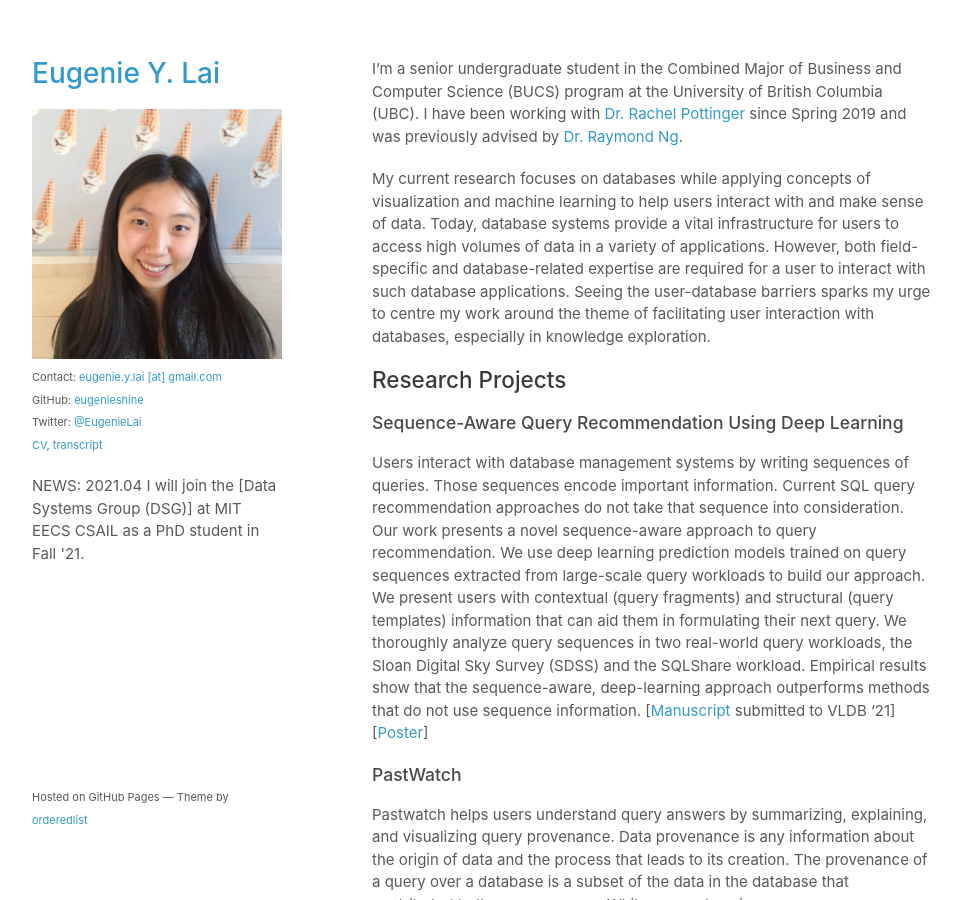
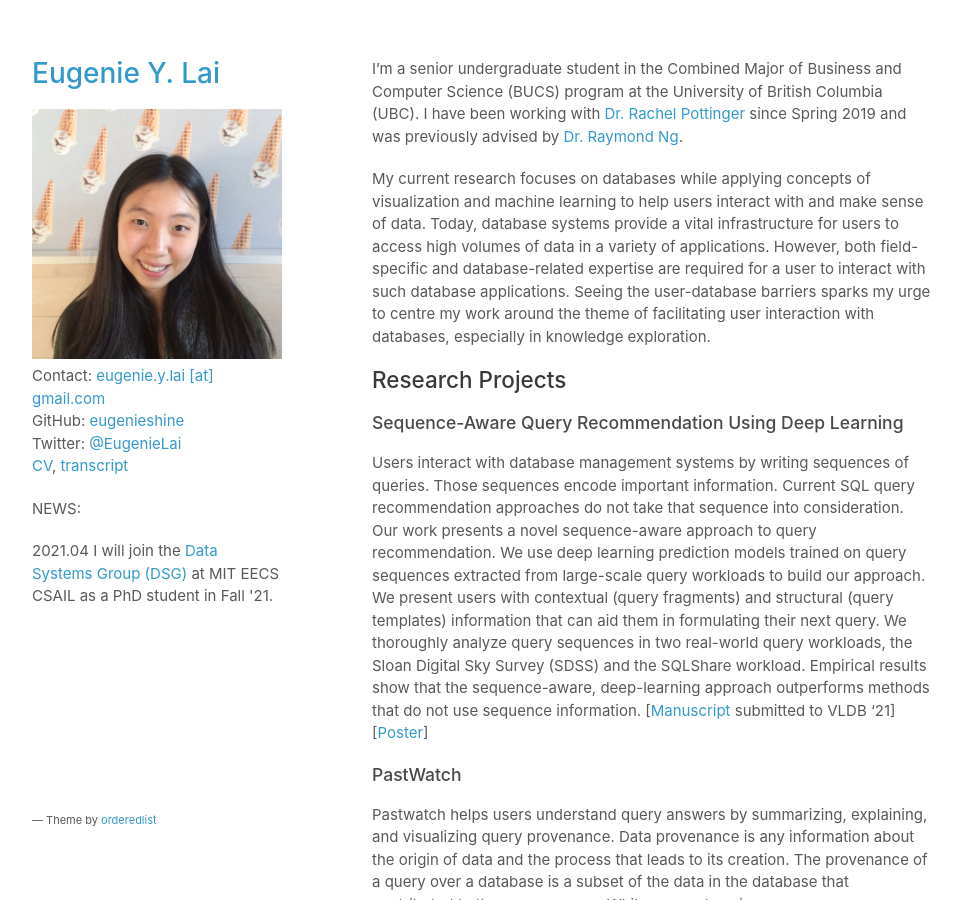
Before and after one commit to eugenielai/eugenielai.github.io, a Jekyll site: the page built from README.md, in a window 1280 px wide and 900 px high. Shown: the whole window, without its empty margins (158-1119 px from the left). Built offline with Jekyll 4.4.1, drawn with Linux system fonts in a browser that asks for light colours; our own code applies the rules of GitHub Pages for plain Markdown files; a script that is not in the unit is left out.

Commit message:
update home: header small

```diff
--- a/_layouts/default.html
+++ b/_layouts/default.html
@@ -21,16 +21,16 @@
           <img src="{{site.logo | relative_url}}" alt="Logo" />
         {% endif %}
 
-        <p><small>Contact: <a href="mailto:eugenie.y.lai@gmail.com">eugenie.y.lai [at] gmail.com</a><br>
+        <p>Contact: <a href="mailto:eugenie.y.lai@gmail.com">eugenie.y.lai [at] gmail.com</a><br>
           GitHub: <a href="https://github.com/eugenieshine">eugenieshine</a><br>
           Twitter: <a href="https://twitter.com/EugenieLai">@EugenieLai</a><br>
           <!--Instagram: <a href="https://www.instagram.com/eugeniesday/">eugeniesday</a><br>-->
           <!--Calendar: <a href="https://calendar.google.com/calendar?cid=eXVqaW5nbGFpMDcwN0BnbWFpbC5jb20">Scheduled</a><br>-->
           <a href="/docs/cvs/cv_elai.pdf">CV</a>, <a href="/docs/transcripts/ubc_transcript_elai.pdf">transcript</a>
-        </small></p>
+        </p>
 
-        <p>NEWS: 2021.04 I will join the [Data Systems Group (DSG)] at MIT EECS CSAIL as a PhD student in Fall '21.
-        </p>
+        <p>NEWS:</p>
+        <p>2021.04 I will join the <a href="http://dsg.csail.mit.edu/">Data Systems Group (DSG)</a> at MIT EECS CSAIL as a PhD student in Fall '21.</p>
 
       </header>
       <section>
@@ -39,7 +39,7 @@
 
       </section>
       <footer>
-        <p><small>Hosted on GitHub Pages &mdash; Theme by <a href="https://github.com/orderedlist">orderedlist</a></small></p>
+        <p><small>&mdash; Theme by <a href="https://github.com/orderedlist">orderedlist</a></small></p>
       </footer>
     </div>
     <script src="{{ "/assets/js/scale.fix.js" | relative_url }}"></script>
```
